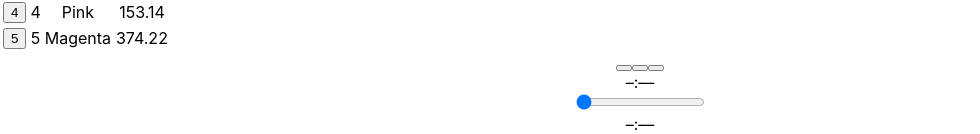
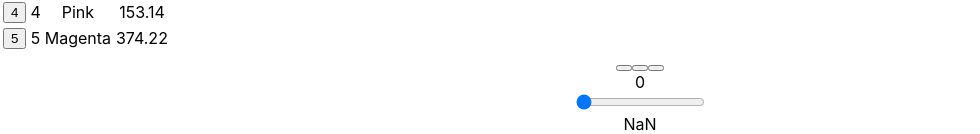
Before and after one commit to MadalinaJ/bloc-jams-react, a React (Create React App) app: page /album/the-colors in a window 1280 px wide. Shown: the part 876-1010 px from the top of the page, without its empty margins (0-980 px from the left). Built offline with nearby package versions, Linux system fonts and the light colour scheme; some icons are missing.

Commit message:
modif range Album.js and PlayerBar.js

```diff
--- a/src/components/Album.js
+++ b/src/components/Album.js
@@ -13,6 +13,8 @@
     this.state = {
       album: album,
       currentSong: album.songs[0],
+      currentTime: 0,
+      duration: album.songs[0].duration,
       isPlaying: false
     };
     this.audioElement = document.createElement('audio');
@@ -32,6 +34,31 @@
        this.audioElement.src = song.audioSrc;
        this.setState({ currentSong: song });
      }
+
+     componentDidMount() {
+       this.eventListeners = {
+         timeupdate: e => {
+           this.setState({ currentTime: this.audioElement.currentTime });
+         },
+         durationchange: e => {
+           this.setState({ duration: this.audioElement.duration });
+         }
+       };
+       this.audioElement.addEventListener('timeupdate', this.eventListeners.timeupdate);
+       this.audioElement.addEventListener('durationchange', this.eventListeners.durationchange);
+     }
+
+     componentWillUnmount() {
+     this.audioElement.src = null;
+     this.audioElement.removeEventListener('timeupdate', this.eventListeners.timeupdate);
+     this.audioElement.removeEventListener('durationchange', this.eventListeners.durationchange);
+   }
+
+   handleTimeChange(e) {
+     const newTime = this.audioElement.duration * e.target.value;
+     this.audioElement.currentTime = newTime;
+     this.setState({ currentTime: newTime });
+   }
 
      handleSongClick(song) {
      const isSameSong = this.state.currentSong === song;
@@ -127,9 +154,12 @@
         <PlayerBar
           isPlaying={this.state.isPlaying}
           currentSong={this.state.currentSong}
+          currentTime={this.audioElement.currentTime}
+          duration={this.audioElement.duration}
           handleSongClick={() => this.handleSongClick(this.state.currentSong)}
           handlePrevClick={() => this.handlePrevClick()}
-            handleNextClick={() => this.handleNextClick()}/>
+          handleNextClick={() => this.handleNextClick()}
+          handleTimeChange={(e) => this.handleTimeChange(e)}/>
       </section>
     )
   }
--- a/src/components/PlayerBar.js
+++ b/src/components/PlayerBar.js
@@ -21,9 +21,17 @@
       </section>
 
       <section id="time-control">
-        <div className="current-time">–:––</div>
-        <input type="range" className="seek-bar" value="0" />
-        <div className="total-time">–:––</div>
+      <div className="current-time">{this.props.currentTime}</div>
+          <input
+            type="range"
+            className="seek-bar"
+            value={(this.props.currentTime / this.props.duration) || 0}
+            max="1"
+            min="0"
+            step="0.01"
+            onChange={this.props.handleTimeChange}
+            />
+         <div className="total-time">{this.props.duration}</div>
       </section>
 
       <section id="volume-control">
```
